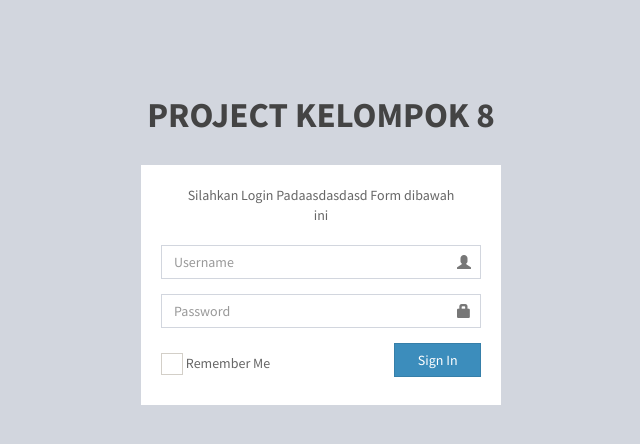
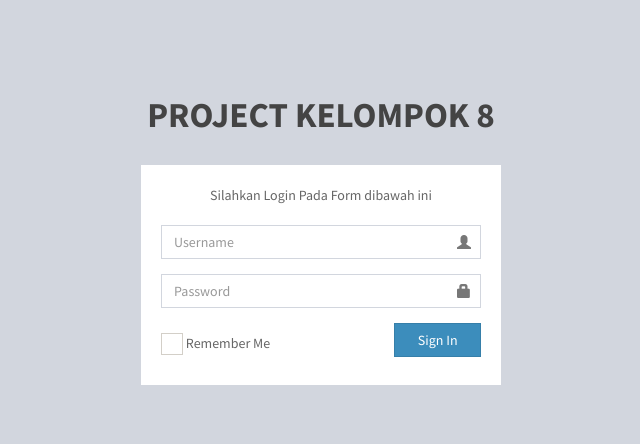
Before and after one commit to Faxwing/projectsia-fotokopi.github.io, a PHP site: template application/views/app/view_login.php in a window 1280 px wide. Shown: the top 444 px of the page, without its empty margins (319-959 px from the left). Run offline with PHP 8.4, Linux system fonts and the light colour scheme; the template is opened without the code that fills it, so the values that code supplies are empty; some libraries are stand-ins or nearby versions.

Commit message:
Update view_login.php

```diff
--- a/application/views/app/view_login.php
+++ b/application/views/app/view_login.php
@@ -24,7 +24,7 @@
         <a href="#"><b>PROJECT KELOMPOK 8</b> </a>
       </div><!-- /.login-logo -->
       <div class="login-box-body">
-        <p class="login-box-msg">Silahkan Login Padaasdasdasd Form dibawah ini</p>
+        <p class="login-box-msg">Silahkan Login Pada Form dibawah ini</p>
         <?php
           if (isset($_POST['submit'])){
               echo "<div class='alert alert-danger'><center>Maaf, Username atau Password anda salah.</center></div>";
```
